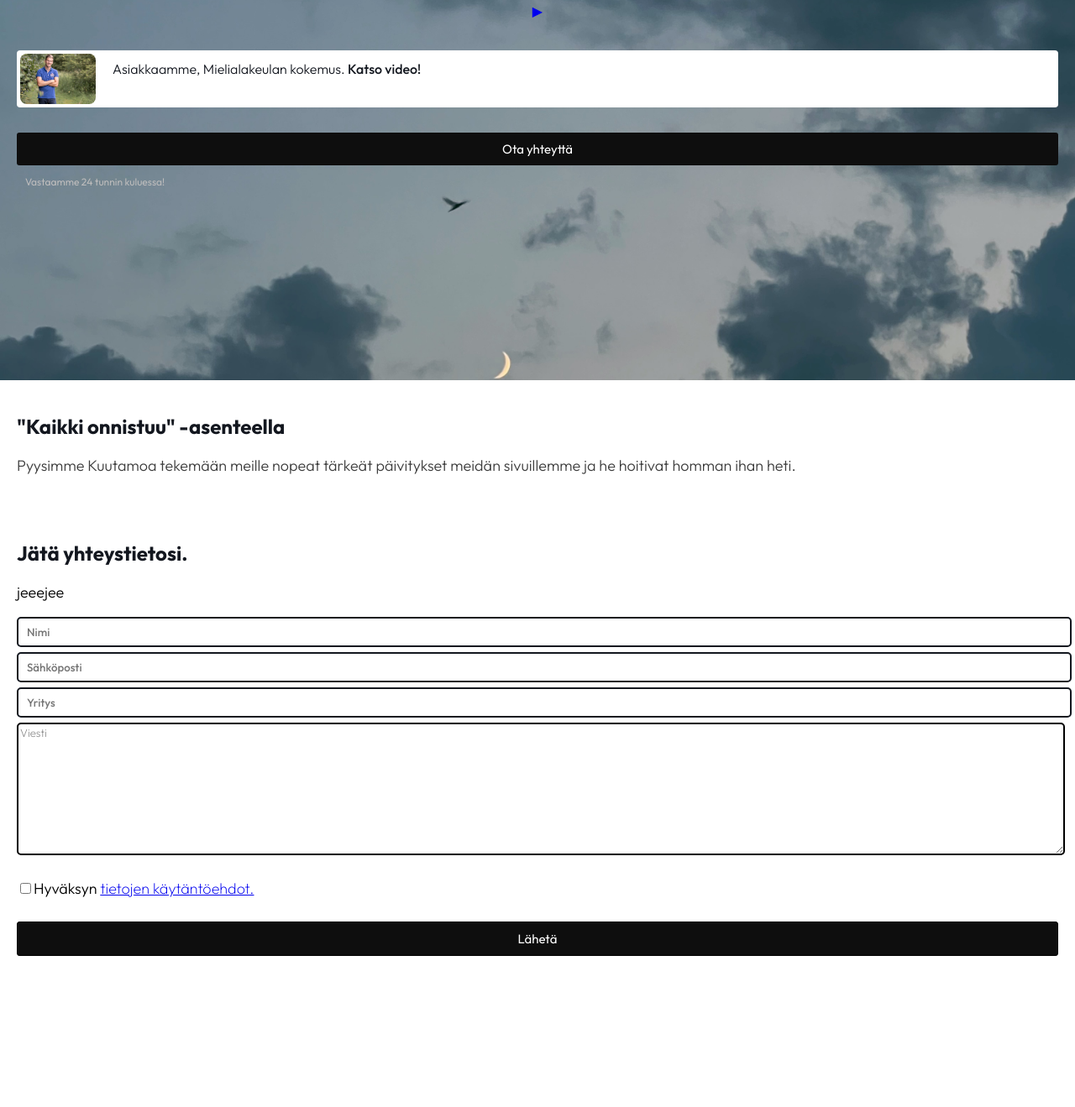
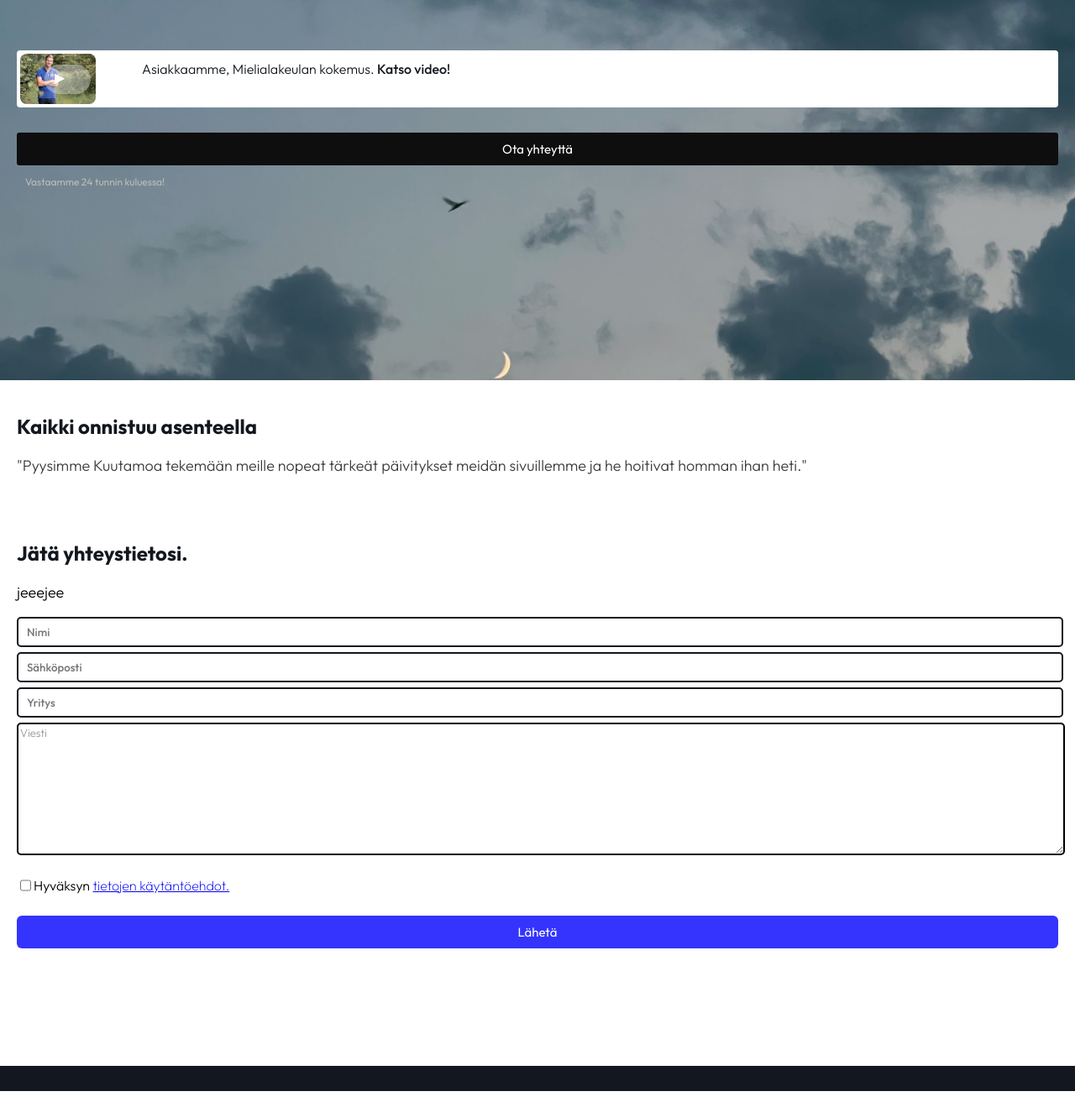
Before and after one commit to Hautamaki/2026, a plain HTML site: page index.html in a window 1280 px wide. Shown: the part 387-1706 px from the top of the page at 84% size. Before the commit the page ends 1546 px from the top, so only its background shows below. Drawn offline with nearby package versions, Linux system fonts and the light colour scheme.

Commit message:
video css

```diff
--- a/index.html
+++ b/index.html
@@ -33,7 +33,7 @@
             <div class="hero-video3">
                 <!-- <img src="images/play.png" alt="" class="play-image"> -->
                 <img src="images/rydale-clothing-PONlMw_4UOs-unsplash.jpg" alt="" class="video-image">
-                <div class="play-icon-small">▶</div>
+                <div class="play-icon-small"><p>▶</p></div>
                 <p class="white-font"> Asiakkaamme, Mielialakeulan kokemus. <b>Katso video!</b></p>
             </div>
         </a>
@@ -45,8 +45,8 @@
 
     </section>
     <section>
-        <h2>"Kaikki onnistuu" -asenteella</h2>
-        <p class="gray-font">Pyysimme Kuutamoa tekemään meille nopeat tärkeät päivitykset meidän sivuillemme ja he hoitivat homman ihan heti.</p>
+        <h2>Kaikki onnistuu asenteella</h2>
+        <p class="gray-font">"Pyysimme Kuutamoa tekemään meille nopeat tärkeät päivitykset meidän sivuillemme ja he hoitivat homman ihan heti."</p>
     </section>
     <section class="contact-us-section">
         <h2>Jätä yhteystietosi.</h2>
@@ -71,7 +71,13 @@
             </div>
             <button type="submit">Lähetä</button>
           </form>
+
+          <div class="spacer"></div>
     </section>
+
+    <footer>
+        <h2>Hello</h2>
+    </footer>
 </body>
 <script src="emailjs.js"></script>
 </html>
--- a/styles.css
+++ b/styles.css
@@ -104,7 +104,7 @@ body {
 
 }
 .hero-video3 p {
-  padding-left: 20px;
+  /* padding-left: -240px; */
   font-size: 16px;
   margin-top: 8px;
   color: #13171f;
@@ -122,8 +122,27 @@ body {
 
 
 .play-icon-small {
-  position: absolute;
-  top: 50%; left: 50%; transform: translate(-50%, -50%);
+  position: relative;
+  /* top: 50%;
+  left: 50%; */
+  /* transform: translate(-50%, -50%); */
+  left: -61px;
+  /* top: 10px; */
+  top: 13px;
+  color: white;
+  background-color: rgba(255, 255, 255, 0.35);
+  /* width: 50px; */
+  /* height: 50px; */
+  /* padding: 10px; */
+  height: 35px;
+  width: 55px;
+  border-radius: 100px;
+} .play-icon-small p {
+  color: white;
+  margin: 0;
+  padding: 0;
+  padding-left: 12px;
+  padding-top: 5px;
 }
 
 /* VIDEO THUMBNAIL */
@@ -190,10 +209,12 @@ section {
     border-radius: 3px;
     /* border: 1px solid black; */
     text-align: center;
+} button:hover {
+  cursor: pointer;
 }
 
 input[type="text"], input[type="email"] {
-    width: 100%;
+    width: calc(100% - 10px);
     height: 30px;
     margin-bottom: 6px;
     color: var(--black);
@@ -205,6 +226,12 @@ input[type="text"], input[type="email"] {
 
 .form-checkbox {
   display: flex;
+} .form-checkbox p {
+  font-size: 16px;
+}
+
+a {
+  color: blue;
 }
 
 textarea {
@@ -216,6 +243,8 @@ textarea {
 }
 button {
     background-color: #0e0e0e;
+    background-color: rgb(52, 52, 254);
+
     text-decoration: none;
     color: white;
     font-weight: 400;
@@ -223,8 +252,8 @@ button {
     /* margin-top: 100px; */
     display: block;
     font-size: 15px;
-    border-radius: 3px;
-    border: 1px solid black;
+    border: none;
+    border-radius: 6px;
     width: 100%;
     margin-top: 10px;
 }
@@ -284,6 +313,10 @@ button {
     object-fit: cover;
   }
 
+footer {
+  background-color: #13171f;
+}
+
   /* Tablet */
   @media screen and (min-width: 768px) {
     .card {
```
